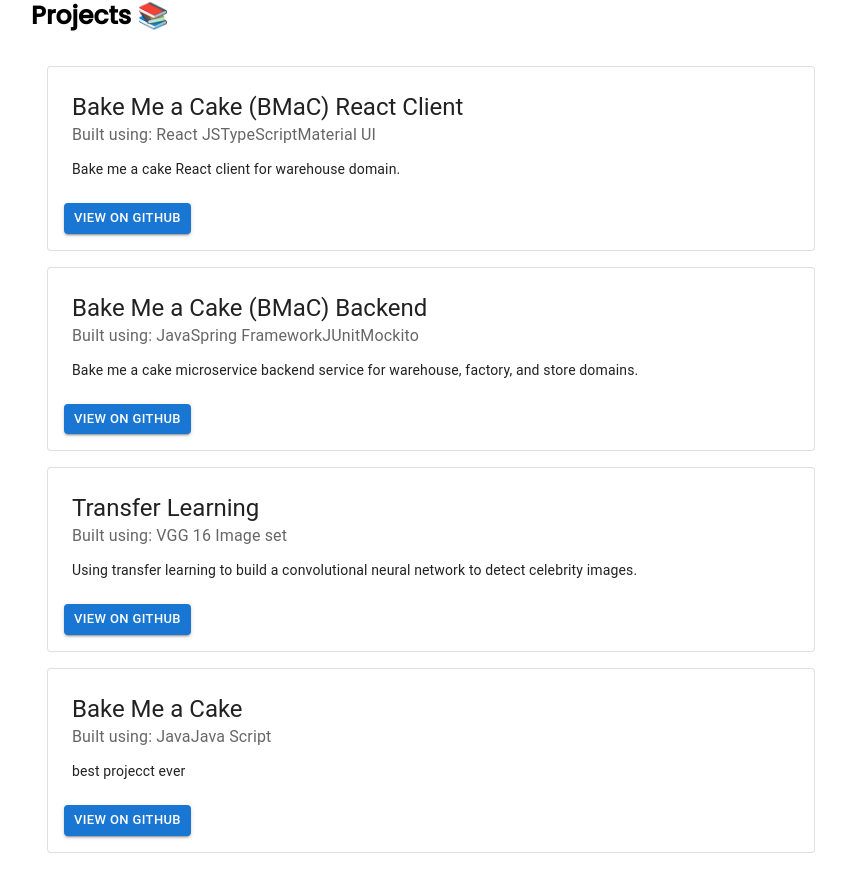
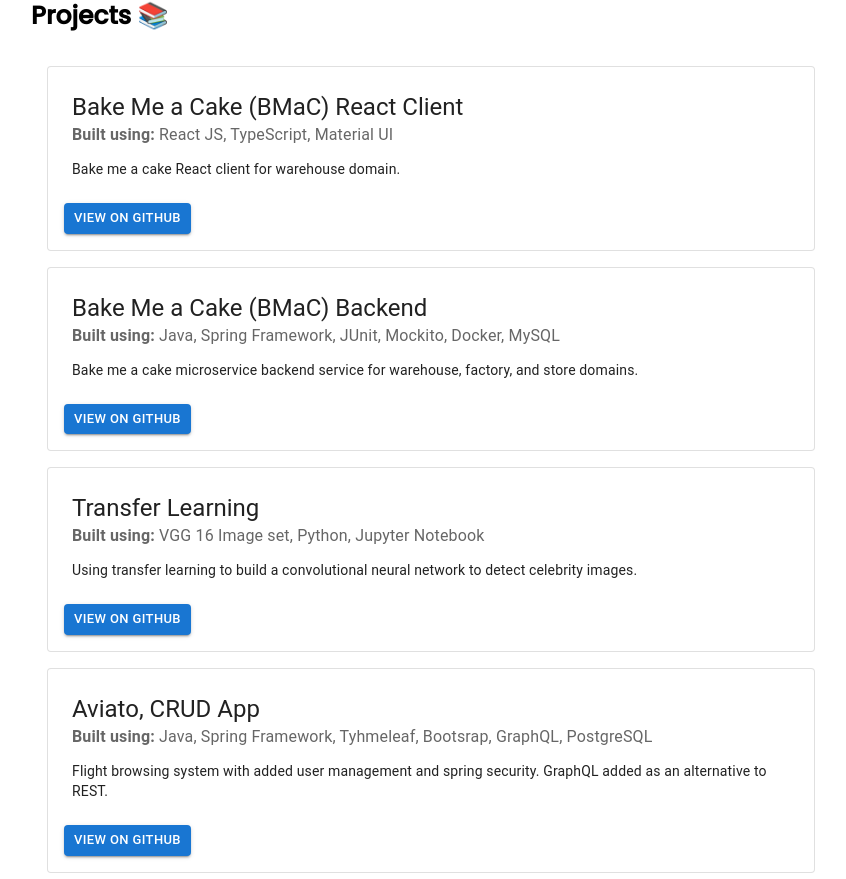
Before and after one commit to Ihsan-Hepsen/personal-website, a Next.js app: page / in a window 1280 px wide. Shown: the part 1918-2797 px from the top of the page, without its empty margins (209-1055 px from the left). Built offline with nearby package versions, Linux system fonts and the light colour scheme.

Commit message:
minor additions

```diff
--- a/components/ButtonGroupNav.tsx
+++ b/components/ButtonGroupNav.tsx
@@ -19,7 +19,7 @@
       <ButtonGroup size='small' variant="outlined" aria-label="outlined button group">
         <Button className='nav-btn' variant='text' href='#about'>About</Button>
         <Button className='nav-btn' variant='text' href='#skills'>Skills</Button>
-        <Button className='nav-btn' variant='text' href='#interests'>Interests</Button>
+        <Button className='nav-btn' variant='text' href='#projects'>Projects</Button>
         <Button className='nav-btn' variant='text' href='#socials'>Socials</Button>
       </ButtonGroup>
     </Box>
--- a/components/ProjectCard.tsx
+++ b/components/ProjectCard.tsx
@@ -31,7 +31,7 @@
                             { title }
                         </Typography>
                         <Typography sx={{ mb: 1.5 }} color="text.secondary">
-                            Built using: { ...tools }
+                            <b>Built using:</b> {tools.join(', ')}
                         </Typography>
                         <Typography variant="body2">
                             { desc }
--- a/components/ProjectsSection.tsx
+++ b/components/ProjectsSection.tsx
@@ -11,21 +11,21 @@
     },
     'bmacBackend': {
         title: 'Bake Me a Cake (BMaC) Backend',
-        tools: ['Java', 'Spring Framework', 'JUnit', 'Mockito'],
+        tools: ['Java', 'Spring Framework', 'JUnit', 'Mockito', 'Docker', 'MySQL'],
         desc: 'Bake me a cake microservice backend service for warehouse, factory, and store domains.',
         link: 'https://github.com/Ihsan-Hepsen/Bake-Me-a-Cake-Backend'
     },
     'transferLearning': {
         title: 'Transfer Learning',
-        tools: ['VGG 16 Image set', ''],
+        tools: ['VGG 16 Image set', 'Python', 'Jupyter Notebook'],
         desc: 'Using transfer learning to build a convolutional neural network to detect celebrity images.',
         link: 'https://github.com/Ihsan-Hepsen/Transfer-Learning'
     },
     'aviato': {
-        title: '',
-        tools: [],
-        desc: '',
-        link: ''
+        title: 'Aviato, CRUD App',
+        tools: ['Java', 'Spring Framework', 'Tyhmeleaf', 'Bootsrap', 'GraphQL', 'PostgreSQL'],
+        desc: 'Flight browsing system with added user management and spring security. GraphQL added as an alternative to REST.',
+        link: 'https://github.com/Ihsan-Hepsen/Aviato-Improved'
     },
 
 }
@@ -37,7 +37,7 @@
             <ProjectCard className='project-cards' title={projects["bmacFrontend"].title} tools={projects["bmacFrontend"].tools} desc={projects["bmacFrontend"].desc} repoLink={projects["bmacFrontend"].link} />
             <ProjectCard className='project-cards' title={projects["bmacBackend"].title} tools={projects["bmacBackend"].tools} desc={projects["bmacBackend"].desc} repoLink={projects["bmacBackend"].link} />
             <ProjectCard className='project-cards' title={projects["transferLearning"].title} tools={projects["transferLearning"].tools} desc={projects["transferLearning"].desc} repoLink={projects["transferLearning"].link} />
-            <ProjectCard className='project-cards' title="Bake Me a Cake" tools={['Java', 'Java Script']} desc='best projecct ever' repoLink="#" />
+            <ProjectCard className='project-cards' title={projects["aviato"].title} tools={projects["aviato"].tools} desc={projects["aviato"].desc} repoLink={projects["aviato"].link} />
         </section>
     )
 }
--- /dev/null
+++ b/components/static/AboutSection.tsx
@@ -0,0 +1,29 @@
+
+export default function AboutSection() {
+    return (
+        <section className='heroSection' id='about'>
+            <h1>👋 Hi, Ihsan here!</h1>
+            <h3>
+                ...full-stack software engineer and web developer.
+            </h3>
+            <p>
+                As a full-stack software engineer and web developer, I have extensive experience working with various technologies,
+                including Java Spring, React.js, and TypeScript. I have built several web applications using these technologies,
+                and I'm comfortable working on both the front-end and back-end parts of the stack.
+            </p>
+            <br />
+            <p>
+                In addition to deploying applications to cloud services like Google App Engine and Azure, I have also
+                built microservices using containerization technologies like Docker, ensuring the
+                scalability and maintainability of the services.
+            </p>
+            <br />
+            <p>
+                Collaborating on more than 9 real-world projects has given me the chance to work with teams of accomplished
+                individuals and perfect my ability to work collectively. As a result of these ventures, I acquired
+                knowledge and expertise on how software development operates; thus, I am eager to apply this invaluable
+                experience working collaboratively with other seasoned professionals.
+            </p>
+        </section>
+    )
+}
--- /dev/null
+++ b/components/static/SkillsSection.tsx
@@ -0,0 +1,38 @@
+
+export default function SkillsSection() {
+    return (
+        <section className='heroSection' id='skills'>
+            <h3>My Skills 💪</h3>
+            <ul>
+                <li>Java</li>
+                <li>Spring Framework</li>
+                <li>OOP</li>
+                <li>JavaScript</li>
+                <li>TypeScript</li>
+                <li>React</li>
+                <li>HTML</li>
+                <li>CSS</li>
+                <li>Python</li>
+                <li>RESTful API</li>
+                <li>GraphQL</li>
+                <li>UML</li>
+                <li>Linux</li>
+                <li>Shell Scripting</li>
+                <li>Docker</li>
+                <li>Microservices</li>
+                <li>SQL</li>
+                <li>Oracle SQL</li>
+                <li>MySQL</li>
+                <li>PostgreSQL</li>
+                <li>Git</li>
+                <li>GitHub</li>
+                <li>GitLab</li>
+                <li>Google Cloud Platform (GCP)</li>
+                <li>Microsoft Azure</li>
+                <li>Agile & Scrum</li>
+                <li>Domain Driven Design (DDD)</li>
+                <li>Rabbit MQ</li>
+            </ul>
+        </section>
+    )
+}
--- /dev/null
+++ b/components/static/SocialsSection.tsx
@@ -0,0 +1,26 @@
+import {
+    LightMode as LightModeIcon,
+    DarkMode as DarkModeIcon,
+    GitHub as GitHubIcon,
+    LinkedIn as LinkedInIcon,
+    DarkMode
+  } from '@mui/icons-material'
+import { IconButton, Link } from '@mui/material'
+
+export default function SocialsSection() {
+    return (
+        <section className='heroSection' id='socials'>
+            <h3>Let's Connect 🤝</h3>
+            <Link href="https://www.linkedin.com/in/ihsan-h-287ba41b7" target="_blank" rel="noopener noreferrer">
+                <IconButton className='primary-btn' aria-label="linkedin-profile" size="large">
+                    <LinkedInIcon fontSize="large" />
+                </IconButton>
+            </Link>
+            <Link href="https://github.com/ihsan-hepsen" target="_blank" rel="noopener noreferrer">
+                <IconButton className='primary-btn' aria-label="github-profile" size="large">
+                    <GitHubIcon fontSize="large" />
+                </IconButton>
+            </Link>
+        </section>
+    )
+}
--- a/pages/index.tsx
+++ b/pages/index.tsx
@@ -4,17 +4,17 @@
 import { useState, useEffect, SetStateAction } from 'react'
 import { Catamaran } from 'next/font/google'
 
-import { Avatar, Box, Button, IconButton } from '@mui/material'
+import { Avatar } from '@mui/material'
 import {
   LightMode as LightModeIcon,
-  DarkMode as DarkModeIcon,
-  GitHub as GitHubIcon,
-  LinkedIn as LinkedInIcon,
   DarkMode
 } from '@mui/icons-material'
 import ButtonGroupNav from '@/components/ButtonGroupNav'
 import ProjectCard from '@/components/ProjectCard'
 import ProjectSection from '@/components/ProjectsSection'
+import AboutSection from '@/components/static/AboutSection'
+import SkillsSection from '@/components/static/SkillsSection'
+import SocialsSection from '@/components/static/SocialsSection'
 
 
 const inter = Catamaran({ subsets: ['latin'] })
@@ -64,7 +64,6 @@
       </Head>
 
       <div className='container'>
-
         <nav>
           <Avatar alt="Ihsan Hepsen profile pic" src="/profile-pic.jpg" sx={{ width: 140, height: 140 }} />
           <div className="toggle-container">
@@ -77,96 +76,11 @@
           </div>
         </nav>
 
-        {/* <Box> */}
         <ButtonGroupNav />
-
-        {/* </Box> */}
-        <section className='heroSection' id='about'>
-          <h1>👋 Hi, Ihsan here!</h1>
-          <h3>
-            ...full-stack software engineer and web developer.
-          </h3>
-          <p>
-            As a full-stack software engineer and web developer, I have extensive experience working with various technologies,
-            including Java Spring, React.js, and TypeScript. I have built several web applications using these technologies,
-            and I'm comfortable working on both the front-end and back-end parts of the stack.
-          </p>
-          <br />
-          <p>
-            In addition to deploying applications to cloud services like Google App Engine and Azure, I have also
-            built microservices using containerization technologies like Docker, ensuring the
-            scalability and maintainability of the services.
-          </p>
-          <br />
-          <p>
-            Collaborating on more than 9 real-world projects has given me the chance to work with teams of accomplished
-            individuals and perfect my ability to work collectively. As a result of these ventures, I acquired
-            knowledge and expertise on how software development operates; thus, I am eager to apply this invaluable
-            experience working collaboratively with other seasoned professionals.
-          </p>
-        </section>
-
-        <section className='heroSection' id='skills'>
-          <h3>My Skills 💪</h3>
-          <ul>
-            <li>Java</li>
-            <li>Spring Framework</li>
-            <li>OOP</li>
-            <li>JavaScript</li>
-            <li>TypeScript</li>
-            <li>React</li>
-            <li>HTML</li>
-            <li>CSS</li>
-            <li>Python</li>
-            <li>RESTful API</li>
-            <li>GraphQL</li>
-            <li>UML</li>
-            <li>Linux</li>
-            <li>Shell Scripting</li>
-            <li>Docker</li>
-            <li>Microservices</li>
-            <li>SQL</li>
-            <li>Oracle SQL</li>
-            <li>MySQL</li>
-            <li>PostgreSQL</li>
-            <li>Git</li>
-            <li>GitHub</li>
-            <li>GitLab</li>
-            <li>Google Cloud Platform (GCP)</li>
-            <li>Microsoft Azure</li>
-            <li>Agile & Scrum</li>
-            <li>Domain Driven Design (DDD)</li>
-            <li>Rabbit MQ</li>
-          </ul>
-        </section>
-
-        {/* <section className='heroSection' id='projects'>
-          <h3>Projects 📚</h3>
-          <ProjectSection />
-          {/* <p>
-            My interests lie in building seamless user interfaces and developing robust backend services
-            as a full-stack developer. I thrive on exploring new technologies and frameworks to stay
-            up-to-date with the latest industry trends, and I am constantly working to enhance my
-            programming skills
-          </p> */}
-        {/* </section> */}
+        <AboutSection />
+        <SkillsSection />
         <ProjectSection />
-
-        <section className='heroSection' id='socials'>
-          <h3>Let's Connect 🤝</h3>
-          <Link href="https://www.linkedin.com/in/ihsan-h-287ba41b7" target="_blank" rel="noopener noreferrer">
-            <IconButton className='primary-btn' aria-label="linkedin-profile" size="large">
-              {/* <p>LinkedIn</p> */}
-              <LinkedInIcon fontSize="large" />
-            </IconButton>
-          </Link>
-          <Link href="https://github.com/ihsan-hepsen" target="_blank" rel="noopener noreferrer">
-            <IconButton className='primary-btn' aria-label="github-profile" size="large">
-              <GitHubIcon fontSize="large" />
-            </IconButton>
-          </Link>
-        </section>
-
+        <SocialsSection />
       </div>
     </>
   )
```
